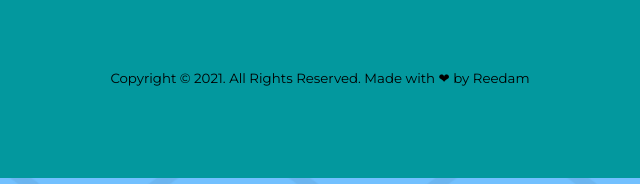
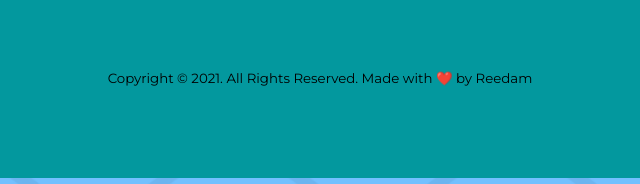
Before and after one commit to reedamchoudhary/website, a plain HTML site: page index.html in a window 1280 px wide. Shown: the part 3482-3666 px from the top of the page, 320-960 px from the left. Drawn offline with nearby package versions, Linux system fonts and the light colour scheme.

Commit message:
updated footer text

```diff
--- a/index.html
+++ b/index.html
@@ -48,7 +48,7 @@
             </ul>
         </div>
         <footer>
-            <small>Copyright © 2021. All Rights Reserved. Made with ❤ by Reedam</small>
+            <small>Copyright © 2021. All Rights Reserved. Made with ❤️ by Reedam</small>
         </footer>
     </section>
 </body>
```
